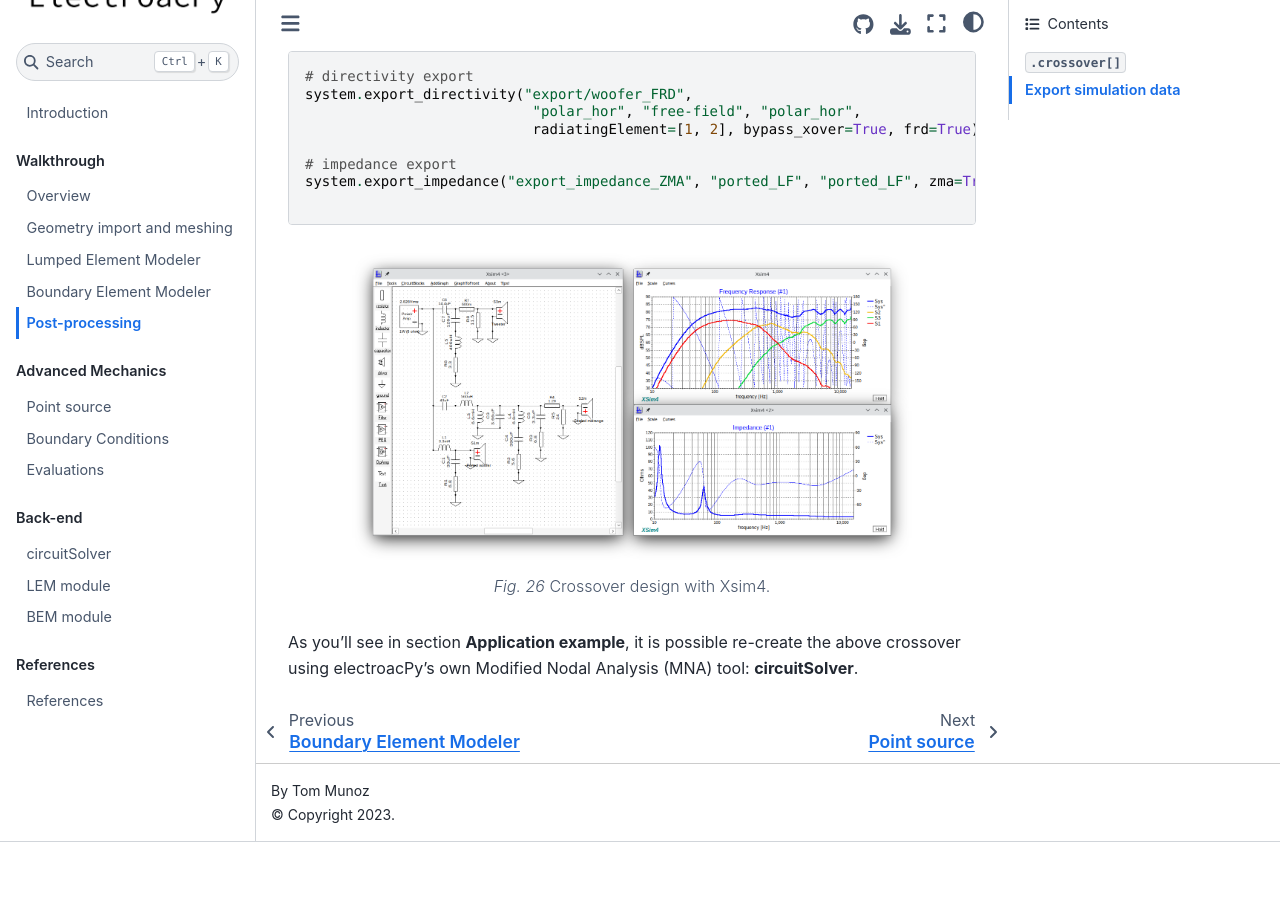
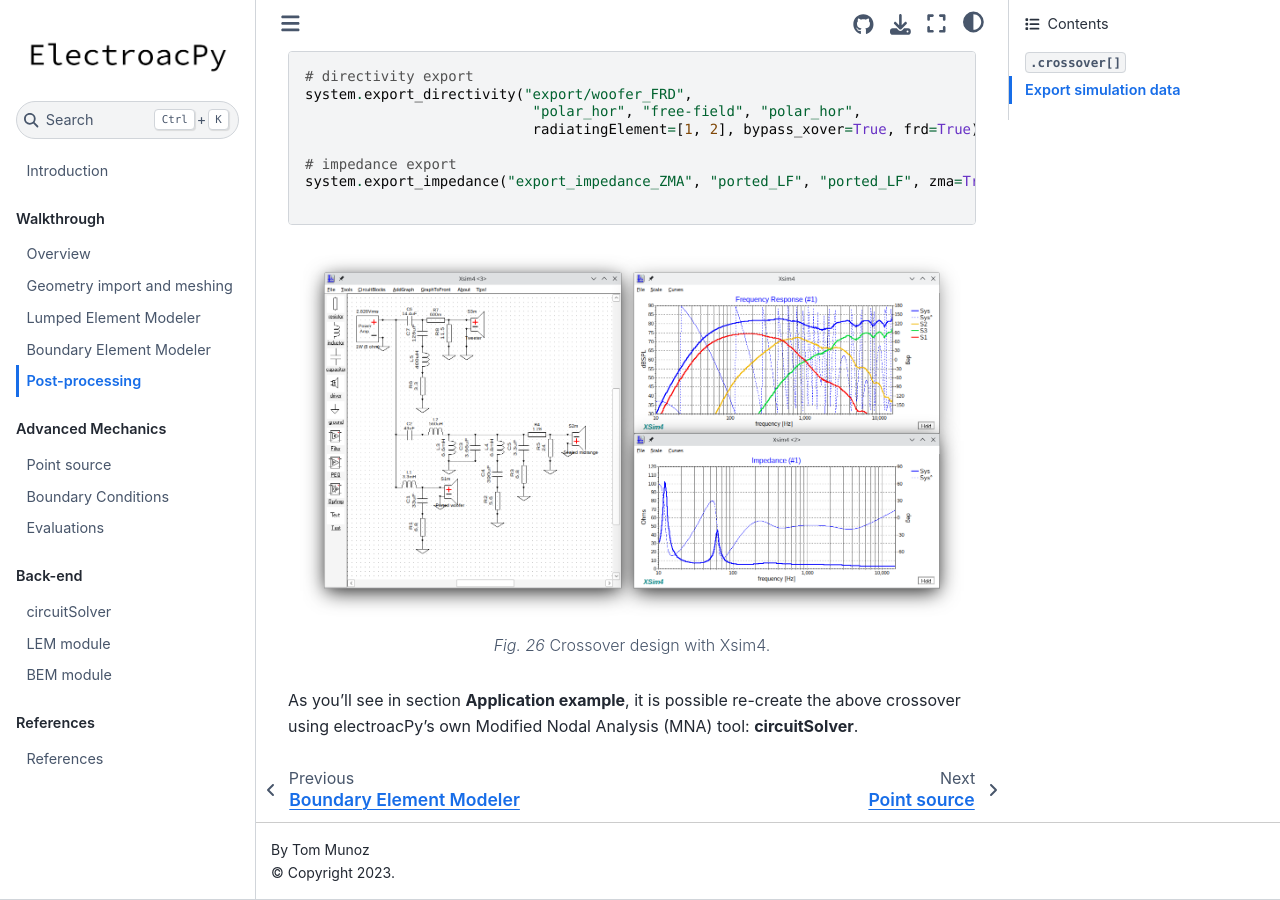
Before and after one commit to TomMunoz3772/electroacPy, a Jupyter Book: the page built from docs/01-ae-post_processing.md, in a window 1280 px wide and 900 px high, scrolled down 5699 px. Built offline with Jupyter Book 1.0.4 settings and Sphinx 7.4.7 and the Sphinx Book theme 1.1.4, drawn with Linux system fonts in a browser that asks for light colours; before the commit the page ends 6541 px from its top, so only the background shows below that.

Commit message:
Update 01-ae-post_processing.md

````diff
--- a/docs/01-ae-post_processing.md
+++ b/docs/01-ae-post_processing.md
@@ -171,7 +171,7 @@ system.export_impedance("export_impedance_ZMA", "ported_LF", "ported_LF", zma=Tr
 
 ```{figure} ./postP_images/xsim_network.png
         :name: xsim-network
-        :width: 15cm
+        :width: 20cm
 
 Crossover design with Xsim4.
 ```
````
